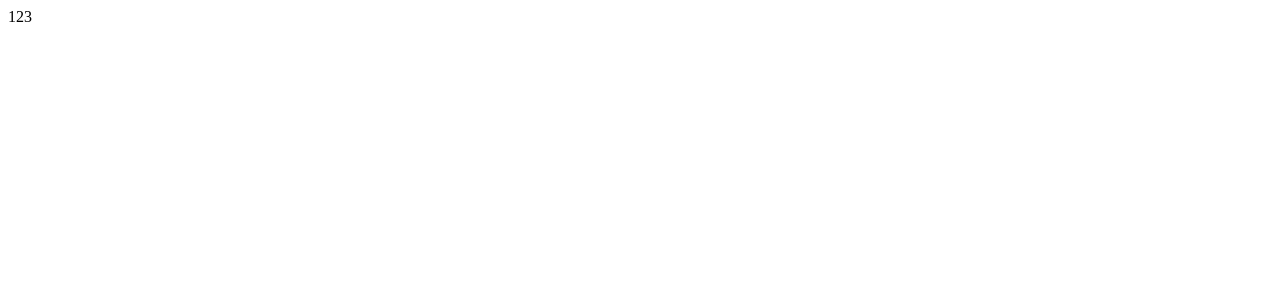
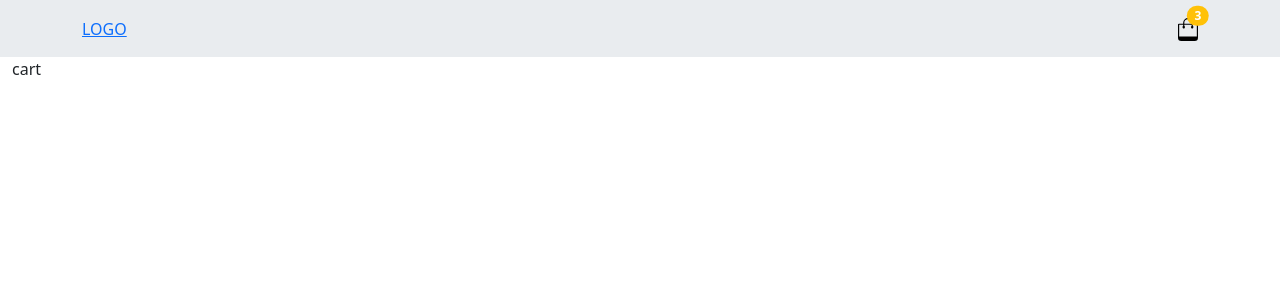
Before and after one commit to ssandro25/palitra-test-task, a Vue app: page /#/cart in a window 1280 px wide. Before the commit this address had no page. Shown: the top 300 px of the page. Built offline with nearby package versions, Linux system fonts and the light colour scheme.

Commit message:
feat: header component and import axios, pinia, bootstrap

```diff
--- a/package.json
+++ b/package.json
@@ -8,7 +8,10 @@
     "lint": "vue-cli-service lint"
   },
   "dependencies": {
+    "axios": "^1.6.7",
+    "bootstrap": "^5.3.3",
     "core-js": "^3.8.3",
+    "pinia": "^2.1.7",
     "vue": "^3.2.13",
     "vue-router": "^4.0.3"
   },
--- a/src/App.vue
+++ b/src/App.vue
@@ -1,9 +1,20 @@
 <template>
-    <div>
-        123
-    </div>
-    <router-view/>
+    <Header />
+
+    <main class="container-fluid">
+        <router-view/>
+    </main>
 </template>
+
+<script>
+import Header from "@/components/Header.vue";
+
+export default {
+    components: {
+        Header
+    }
+}
+</script>
 
 <style>
 </style>
--- /dev/null
+++ b/src/components/Header.vue
@@ -0,0 +1,36 @@
+<template>
+    <header class="header container-fluid p-3 bg-body-secondary">
+        <div class="container d-flex align-items-center justify-content-between">
+            <router-link :to="{ name: 'index' }">
+                LOGO
+            </router-link>
+
+            <div class="d-flex align-items-center gap-3">
+                <router-link :to="{ name: 'cart' }" class="d-block position-relative">
+                    <img :src="CartIcon" width="20" alt="Cart icon">
+
+                    <span class="position-absolute top-0 start-100 translate-middle badge rounded-pill bg-warning">
+                        3
+                    </span>
+                </router-link>
+            </div>
+        </div>
+    </header>
+</template>
+
+<script>
+import CartIcon from "@/assets/images/shopping-bag-icon.svg"
+export default {
+    name: "v-header",
+
+    data() {
+        return {
+            CartIcon
+        }
+    }
+}
+</script>
+
+<style scoped>
+
+</style>
--- a/src/main.js
+++ b/src/main.js
@@ -1,5 +1,8 @@
 import { createApp } from 'vue'
 import App from './App.vue'
+import { createPinia } from 'pinia'
 import router from './router'
+import 'bootstrap/dist/css/bootstrap.min.css'
+import 'bootstrap/dist/js/bootstrap.bundle'
 
-createApp(App).use(router).mount('#app')
+createApp(App).use(router).use(createPinia()).mount('#app')
--- /dev/null
+++ b/src/requests/ProductApi.js
@@ -0,0 +1,7 @@
+import axios from "axios";
+
+export default class Api {
+    getProducts() {
+        return axios.get('https://dummyjson.com/products')
+    }
+}
--- a/src/router/index.js
+++ b/src/router/index.js
@@ -1,11 +1,18 @@
 import { createRouter, createWebHashHistory } from 'vue-router'
 import Index from "@/views/Index.vue";
+import ProductsCart from "@/views/ProductsCart.vue";
 
 const routes = [
   {
     path: '/',
     name: 'index',
     component: Index
+  },
+
+  {
+    path: '/cart',
+    name: 'cart',
+    component: ProductsCart
   },
 ]
 
--- /dev/null
+++ b/src/stores/ProductStore.js
@@ -0,0 +1,8 @@
+import { defineStore } from "pinia";
+
+export const useProductStore = defineStore('useProductStore', {
+    state: () => ({
+        product: [1, 2, 3, 4]
+    }),
+
+})
--- a/src/views/Index.vue
+++ b/src/views/Index.vue
@@ -1,14 +1,37 @@
+<template>
+    <div>
+       {{ data }}
+    </div>
+</template>
+
 <script>
+import { useProductStore } from "@/stores/ProductStore";
+
+import Api from "@/requests/ProductApi"
+
+const api = new Api()
 export default {
-    name: "v-index"
+    name: "v-index",
+
+    data() {
+        return {
+            store: useProductStore(),
+
+            data: []
+        }
+    },
+
+    mounted() {
+        console.log(this.store.product)
+
+        api.getProducts().then(response => {
+            console.log(response.data)
+        })
+    }
 }
 </script>
 
-<template>
-<div>
-    index
-</div>
-</template>
+
 
 <style scoped>
 
--- /dev/null
+++ b/src/views/ProductsCart.vue
@@ -0,0 +1,15 @@
+<template>
+<div>
+    cart
+</div>
+</template>
+
+<script>
+export default {
+    name: "ProductsCart"
+}
+</script>
+
+<style scoped>
+
+</style>
```
Also changed, not shown: src/assets/images/shopping-bag-icon.svg (added), 1 other file (tests, documents, lock files or other folders).
